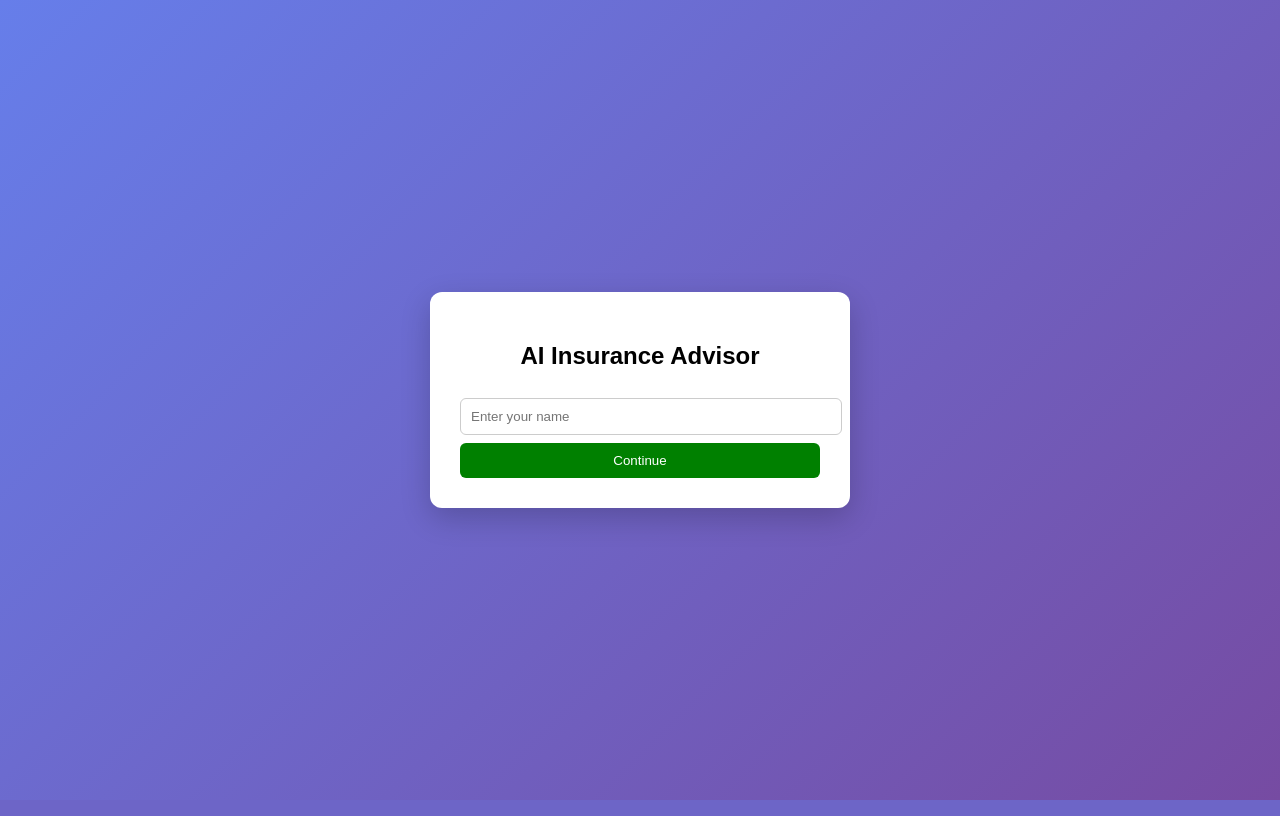
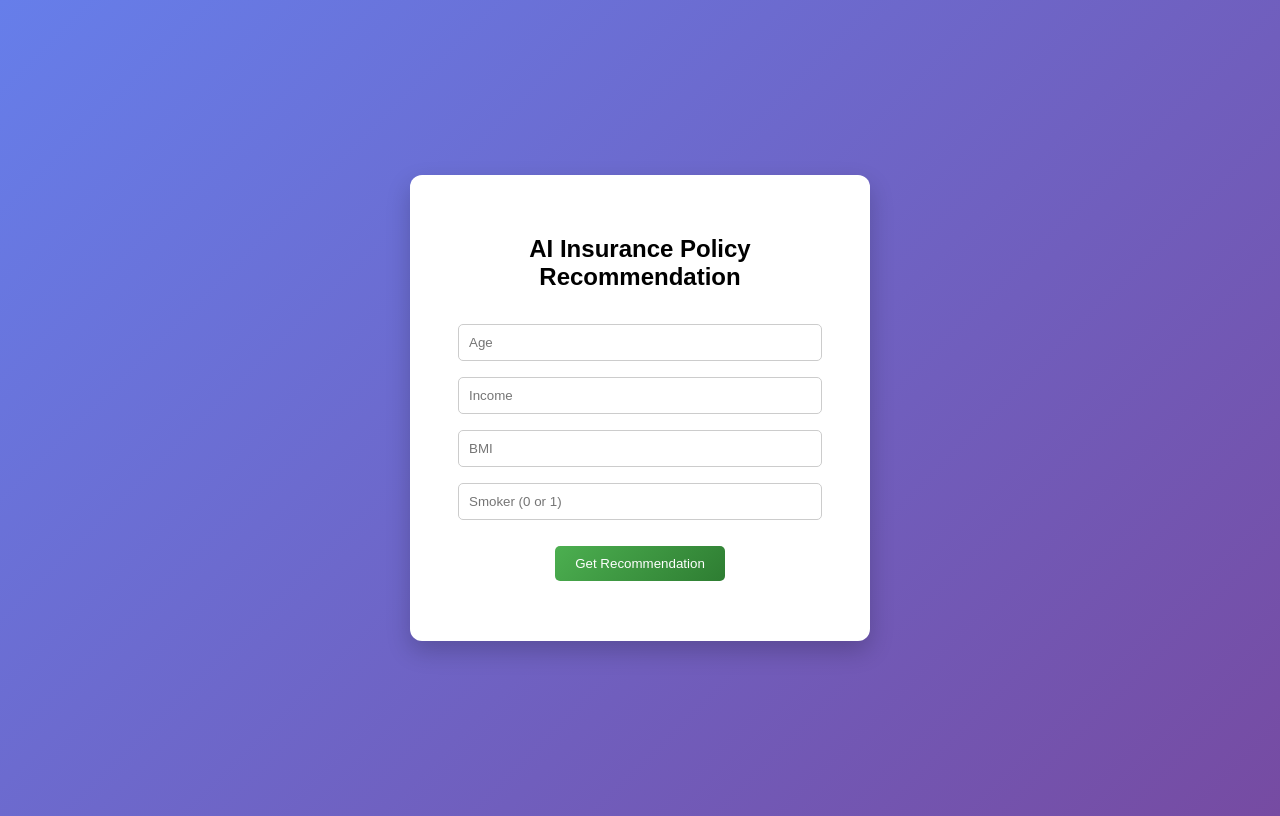
Before and after one commit to Er-Devanshi/Mini_Project, a Flask app: page / in a window 1280 px wide. Run offline with Flask 3, Linux system fonts and the light colour scheme.

Commit message:
Enhanced UI, added multiple policy recommendations and improvements

```diff
--- a/app.py
+++ b/app.py
@@ -2,57 +2,128 @@ from flask import Flask, request, jsonify, render_template
 
 app = Flask(__name__)
 
+# -------------------------------
+# Risk Calculation (NO MODEL)
+# -------------------------------
+def calculate_risk(age, income, bmi, smoker):
+    risk = 0
+
+    # Basic factors
+    risk += age * 100
+    risk += bmi * 200
+
+    if smoker == 1:
+        risk += 20000
+
+    if income > 50000:
+        risk += 10000
+
+    return risk
+
+
+# -------------------------------
+# Policy Recommendation
+# -------------------------------
+def recommend_policies(risk_score):
+
+    if risk_score < 30000:
+        return [
+            "Basic Health Insurance Plan",
+            "Family Starter Plan",
+            "Young Care Plan",
+            "Preventive Care Plan"
+        ]
+
+    elif risk_score < 60000:
+        return [
+            "Standard Health Insurance Plan",
+            "Family Protection Plan",
+            "Smart Health Plan",
+            "Comprehensive Care Plan"
+        ]
+
+    else:
+        return [
+            "Premium Comprehensive Plan",
+            "Critical Illness Cover",
+            "Elite Health Plan",
+            "Complete Protection Plan"
+        ]
+
+
+# -------------------------------
+# Suggestions Generator
+# -------------------------------
+def generate_suggestions(age, bmi, smoker):
+    suggestions = []
+
+    if bmi > 25:
+        suggestions.append("Maintain a healthy BMI")
+
+    if smoker == 1:
+        suggestions.append("Quit smoking")
+
+    if age > 45:
+        suggestions.append("Go for regular health checkups")
+
+    if not suggestions:
+        suggestions.append("Keep maintaining a healthy lifestyle")
+
+    return suggestions
+
+
+# -------------------------------
+# Home Route
+# -------------------------------
 @app.route("/")
 def home():
     return render_template("index.html")
 
+
+# -------------------------------
+# API Route
+# -------------------------------
 @app.route("/api/predict", methods=["POST"])
-def api_predict():
+def predict():
+    try:
+        data = request.get_json()
 
-    data = request.get_json()
+        age = int(data["age"])
+        income = int(data["income"])
+        bmi = float(data["bmi"])
+        smoker = int(data["smoker"])
 
-    age = int(data.get("age"))
-    income = int(data.get("income"))
-    bmi = float(data.get("bmi"))
-    smoker = int(data.get("smoker"))
+        # Calculate risk
+        risk_score = calculate_risk(age, income, bmi, smoker)
 
-    # Risk Calculation
-    risk_score = int((age * 200) + (bmi * 300) + (smoker * 10000))
+        # Get policies
+        policies = recommend_policies(risk_score)
 
-    # Policy Logic
-    if risk_score < 30000:
-        policy = "Basic Health Insurance Plan"
-        explanation = "Low health risk detected."
-        benefits = ["Low premium", "Basic coverage", "Good for young users"]
+        # Suggestions
+        suggestions = generate_suggestions(age, bmi, smoker)
 
-    elif risk_score < 60000:
-        policy = "Standard Health Insurance Plan"
-        explanation = "Moderate health risk detected."
-        benefits = ["Balanced premium", "Covers major diseases", "Doctor consultation"]
+        # Risk level
+        if risk_score < 30000:
+            risk_level = "Low Risk"
+        elif risk_score < 60000:
+            risk_level = "Medium Risk"
+        else:
+            risk_level = "High Risk"
 
-    else:
-        policy = "Premium Comprehensive Plan"
-        explanation = "High health risk detected."
-        benefits = ["Full coverage", "Critical illness", "Complete protection"]
+        return jsonify({
+            "risk_score": round(risk_score, 2),
+            "risk_level": risk_level,
+            "recommended_policy": policies[0],
+            "all_policies": policies,
+            "explanation": f"Based on your profile, you fall under {risk_level}.",
+            "suggestions": suggestions
+        })
 
-    # Suggestions
-    suggestions = []
+    except Exception as e:
+        return jsonify({"error": str(e)})
 
-    if bmi > 25:
-        suggestions.append("Maintain healthy BMI")
-    if smoker == 1:
-        suggestions.append("Quit smoking")
-    if age > 45:
-        suggestions.append("Regular health checkups")
-
-    return jsonify({
-        "risk_score": risk_score,
-        "recommended_policy": policy,
-        "explanation": explanation,
-        "benefits": benefits,
-        "suggestions": suggestions
-    })
-
-
+# -------------------------------
+# Run App
+# -------------------------------
 if __name__ == "__main__":
     app.run(debug=True, port=10000)
--- a/templates/index.html
+++ b/templates/index.html
@@ -4,173 +4,150 @@
     <title>AI Insurance Advisor</title>
 
 <style>
-        body {
-            margin: 0;
-            font-family: Arial;
-            height: 100vh;
+body{
+    font-family: Arial, sans-serif;
     background: linear-gradient(135deg,#667eea,#764ba2);
-            display: flex;
-            justify-content: center;
-            align-items: center;
+    height:100vh;
+    display:flex;
+    justify-content:center;
+    align-items:center;
 }
 
-        .container {
-            background: white;
-            padding: 30px;
-            border-radius: 12px;
-            width: 360px;
-            box-shadow: 0 10px 30px rgba(0,0,0,0.2);
-            text-align: center;
+.box{
+    background:white;
+    padding:40px;
+    width:380px;
+    border-radius:12px;
+    text-align:center;
+    box-shadow:0 10px 25px rgba(0,0,0,0.2);
 }
 
-        input {
-            width: 100%;
-            padding: 10px;
-            margin: 8px 0;
-            border-radius: 6px;
-            border: 1px solid #ccc;
+h2{
+    margin-bottom:25px;
 }
 
-        button {
-            width: 100%;
-            padding: 10px;
-            background: green;
-            color: white;
-            border: none;
-            border-radius: 6px;
-            cursor: pointer;
+input{
+    width:90%;
+    padding:10px;
+    margin:8px;
+    border-radius:5px;
+    border:1px solid #ccc;
 }
 
-        button:hover {
-            background: darkgreen;
+button{
+    padding:10px 20px;
+    background:linear-gradient(135deg,#4CAF50,#2E7D32);
+    color:white;
+    border:none;
+    border-radius:5px;
+    cursor:pointer;
 }
 
-        .hidden {
-            display: none;
+button:hover{
+    opacity:0.9;
 }
 
-        .result-box {
-            margin-top: 15px;
-            padding: 15px;
-            border-radius: 10px;
-            background: #f9f9f9;
-            text-align: left;
+#result{
+    margin-top:20px;
 }
 
-        ul {
-            padding-left: 18px;
+.explanation-box{
+    background:#f5f5f5;
+    padding:10px;
+    border-radius:6px;
+    margin-top:10px;
+}
+
+.error{
+    color:red;
+    font-weight:bold;
 }
 </style>
+
 </head>
 
 <body>
 
-<div class="container">
+<div class="box">
 
-    <!-- 🔹 PAGE 1 (NAME) -->
-    <div id="page1">
-        <h2>AI Insurance Advisor</h2>
-        <input type="text" id="name" placeholder="Enter your name">
-        <button onclick="startApp()">Continue</button>
-    </div>
+<h2>AI Insurance Policy Recommendation</h2>
 
-    <!-- 🔹 PAGE 2 (FORM) -->
-    <div id="page2" class="hidden">
+<form id="insuranceForm">
 
-        <h3 id="greeting"></h3>
+<input type="number" name="age" placeholder="Age" required>
+<input type="number" name="income" placeholder="Income" required>
+<input type="number" name="bmi" placeholder="BMI" required>
+<input type="number" name="smoker" placeholder="Smoker (0 or 1)" required>
 
-        <form id="form">
-            <input type="number" id="age" placeholder="Age" required>
-            <input type="number" id="income" placeholder="Income" required>
-            <input type="number" id="bmi" placeholder="BMI" required>
-            <input type="number" id="smoker" placeholder="Smoker (0 or 1)" required>
+<br><br>
 
-            <button>Get Recommendation</button>
+<button type="submit">Get Recommendation</button>
+
 </form>
 
 <div id="result"></div>
 
 </div>
 
-</div>
-
 <script>
 
-// 🔥 Start App
-function startApp(){
-    let name = document.getElementById("name").value;
+document.getElementById("insuranceForm").addEventListener("submit", function(e){
 
-    let hour = new Date().getHours();
-    let greet = "Hello";
-
-    if(hour < 12) greet = "Good Morning";
-    else if(hour < 18) greet = "Good Afternoon";
-    else greet = "Good Evening";
-
-    document.getElementById("greeting").innerText = `${greet}, ${name} 👋`;
-
-    document.getElementById("page1").classList.add("hidden");
-    document.getElementById("page2").classList.remove("hidden");
-}
-
-
-// 🔥 Form Submit
-document.getElementById("form").addEventListener("submit", function(e){
 e.preventDefault();
 
-    fetch("/api/predict", {
+const age = document.querySelector("input[name='age']").value;
+const income = document.querySelector("input[name='income']").value;
+const bmi = document.querySelector("input[name='bmi']").value;
+const smoker = document.querySelector("input[name='smoker']").value;
+
+fetch("/api/predict",{
+
 method:"POST",
-        headers:{"Content-Type":"application/json"},
-        body: JSON.stringify({
-            age: age.value,
-            income: income.value,
-            bmi: bmi.value,
-            smoker: smoker.value
+
+headers:{
+"Content-Type":"application/json"
+},
+
+body:JSON.stringify({
+age:parseInt(age),
+income:parseInt(income),
+bmi:parseFloat(bmi),
+smoker:parseInt(smoker)
 })
+
 })
-    .then(res=>res.json())
-    .then(data=>{
 
-        let riskLevel="", color="";
+.then(response => response.json())
 
-        if(data.risk_score < 30000){
-            riskLevel="Low Risk"; color="green";
-        } else if(data.risk_score < 60000){
-            riskLevel="Medium Risk"; color="orange";
-        } else {
-            riskLevel="High Risk"; color="red";
+.then(data =>{
+
+if(data.error){
+document.getElementById("result").innerHTML = `
+<p class="error">⚠ ${data.error}</p>
+`;
+return;
 }
 
 document.getElementById("result").innerHTML = `
-        <div class="result-box">
 
-        <h3>${data.recommended_policy}</h3>
+<h3 style="color:green;">
+Recommended Policy: ${data.recommended_policy}
+</h3>
 
-        <p><b>Risk Score:</b> ₹${data.risk_score}</p>
+<p><strong>Risk Score:</strong> ₹${data.risk_score}</p>
 
-        <p><b>Risk Level:</b>
-        <span style="background:${color};color:white;padding:5px;border-radius:5px;">
-        ${riskLevel}
-        </span></p>
-
-        <!-- Meter -->
-        <div style="background:#ddd;border-radius:10px;">
-            <div style="width:${Math.min(data.risk_score/1000,100)}%;
-                        background:${color};
-                        height:10px;"></div>
+<div class="explanation-box">
+<strong>Explanation:</strong> ${data.explanation}
 </div>
 
-        <p><b>Explanation:</b> ${data.explanation}</p>
-
-        <h4>Policy Benefits:</h4>
-        <ul>${data.benefits.map(b=>`<li>${b}</li>`).join("")}</ul>
-
-        <h4>Suggestions:</h4>
-        <ul>${data.suggestions.map(s=>`<li>${s}</li>`).join("")}</ul>
-
-        </div>
 `;
 
+})
+
+.catch(error =>{
+document.getElementById("result").innerHTML = `
+<p class="error">Server Error. Please try again.</p>
+`;
 });
 
 });
```
Lines whose indentation alone changed are shown as unchanged.
